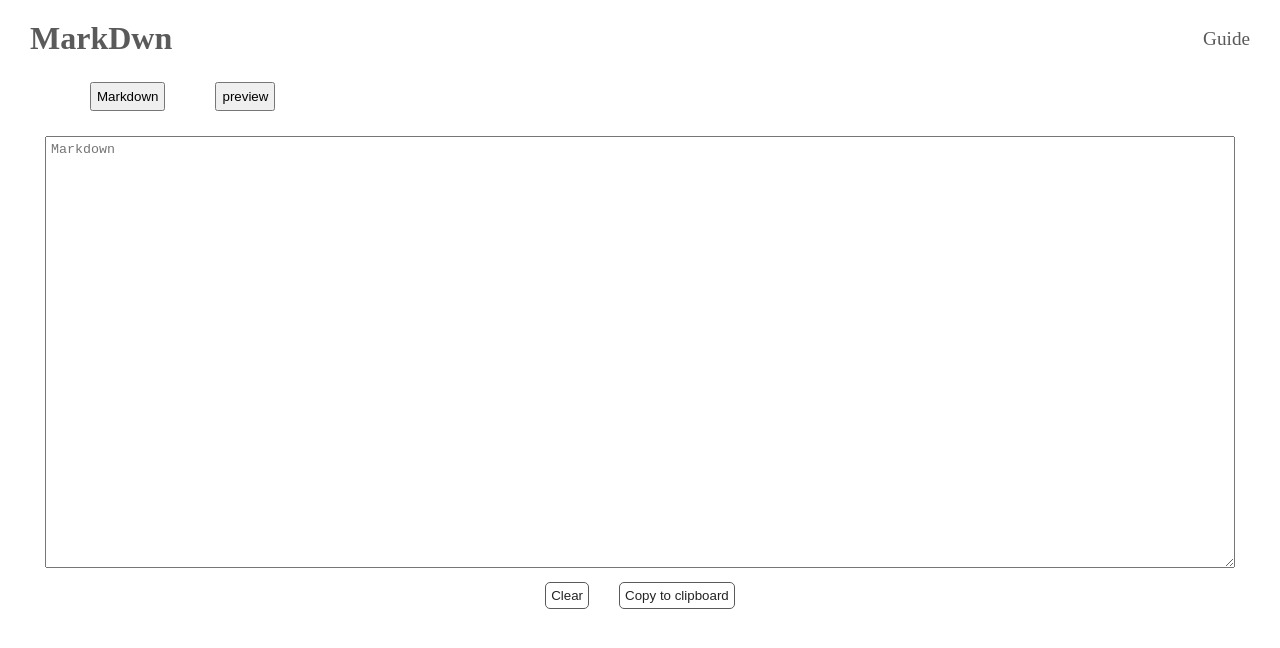
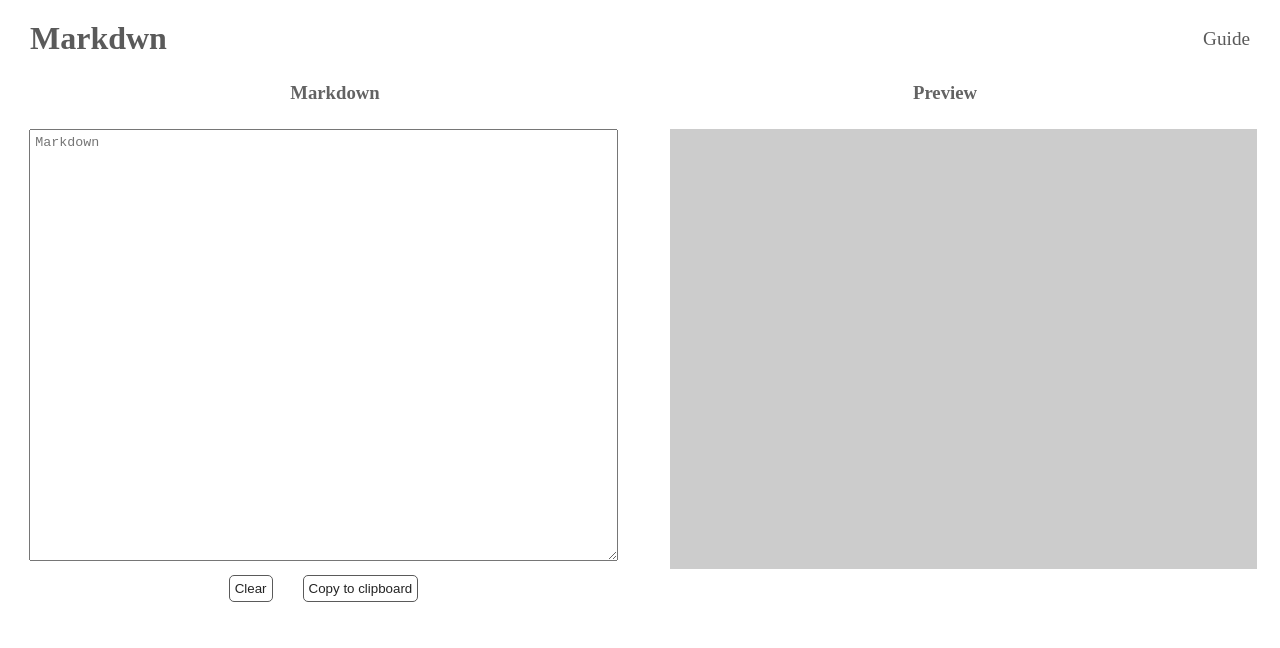
Before and after one commit to lolyparty/MarkDwn, a React (Create React App) app: page / in a window 1280 px wide. Shown: the top 648 px of the page. Built offline with nearby package versions, Linux system fonts and the light colour scheme.

Commit message:
added clipboard modal, improved ui on small devices

```diff
--- a/src/components/header/header.css
+++ b/src/components/header/header.css
@@ -11,3 +11,9 @@
     font-size: 1.2rem;
     padding-top:7.5px;
 }
+
+@media screen and (max-width:510px){
+    .header{
+        padding:10px;
+    }
+}
--- a/src/components/header/header.jsx
+++ b/src/components/header/header.jsx
@@ -4,7 +4,7 @@ import {Link} from 'react-router-dom'
 
 const Header = () =>{
     return <div className="header">
-        <div className="logo"><h1>MarkDwn</h1></div>
+        <div className="logo"><h1>Markdwn</h1></div>
         <Link className="guide" to="/guide">Guide</Link>
     </div>
 }
--- /dev/null
+++ b/src/components/markdownpreview/markprevsmall/markprevsmall.css
@@ -0,0 +1,27 @@
+
+.markdwn, .prev{
+    padding:5px;
+    border:none;
+    background:#fff;
+    font-size: 1rem;
+}
+
+.markdwn:focus, .prev:focus{
+    outline: #b6b6b6;
+}
+
+.markdwn{
+    margin-left:5px;
+}
+
+.prev{
+    margin-left:35px;
+}
+
+.active{
+    border-bottom:1px solid #b8b8b8;
+}
+
+.prevactive{
+    border-bottom:1px solid #b8b8b8;
+}
--- a/src/components/markdownpreview/markprevsmall/markprevsmall.jsx
+++ b/src/components/markdownpreview/markprevsmall/markprevsmall.jsx
@@ -1,11 +1,12 @@
 import React from 'react'
 import {Button} from '../../btn/btn'
+import './markprevsmall.css'
 
 
-const Markprevsmall = ({markdown,preview})=>{
+const Markprevsmall = ({markdown,preview,markdownactive,prevactive})=>{
     return <div className="markprevbtns">
-    <Button styleName="markdwn" name="Markdown" changed={markdown}/>
-    <Button styleName="prev" name="preview" changed={preview}/>
+    <Button styleName={`markdwn ${markdownactive}`} name="Markdown" changed={markdown}/>
+    <Button styleName={`prev ${prevactive}`} name="Preview" changed={preview}/>
 </div>
 }
 
--- a/src/components/markdownpreview/preview/preview.css
+++ b/src/components/markdownpreview/preview/preview.css
@@ -5,4 +5,7 @@
 .previewdiv{
     background: #cccccc;
     min-height: 430px;
+    width:95%;
+    margin: 0px auto;
+    padding:5px;
 }
--- a/src/components/markdwnapp.css
+++ b/src/components/markdwnapp.css
@@ -1,11 +1,7 @@
 .markprevbtns{
-    padding:5px 40px;
+    padding:5px 20px;
 }
 
-.markdwn, .prev{
-    margin-left:50px;
-    padding:5px;
-}
 
 .markdwn_big{
     display:flex;
@@ -18,3 +14,30 @@
 .markdwn_big .prevdiv{
     width:50%;
 }
+
+.copied{
+    position: fixed;
+    padding:5px 10px;
+    right:3%;
+    top:1%;
+    background:#5e5e5e;
+    color:#fff;
+    border-radius: 5px;
+    opacity:0;
+}
+
+.show{
+    animation:show 2s ease forwards;
+}
+
+@keyframes show {
+    0%{
+        opacity:1
+    }
+    99%{
+        opacity:1;
+    }
+    100%{
+        opacity:0;
+    }
+}
--- a/src/components/markdwnapp.jsx
+++ b/src/components/markdwnapp.jsx
@@ -8,9 +8,11 @@ import './markdwnapp.css'
 const Markdwnapp = () =>{
     const [display, setDisplay] = React.useState(true)
 
-    const [Device, setDevice] = React.useState(true)
+    const [Device, setDevice] = React.useState(false)
 
     const [markText, setText] = React.useState('')
+
+    const [copy, setCopy] = React.useState(false)
 
     const changedToMarkdown = () =>{
         setDisplay(true)
@@ -33,12 +35,17 @@ const Markdwnapp = () =>{
     const copied= (e)=>{
         e.preventDefault()
         const markUpText = markText
-        console.log(markUpText)
+        //Js copying fuction
+        setTimeout(()=>{
+            setCopy(true)
+        },500)
+        setCopy(false)
     }
 
 
     return <div>
-    {Device ? <Markprevsmall markdown={changedToMarkdown} preview={changedToPreview}/> : <Markprevbig />}
+    <div className={`copied ${copy && 'show'}`}>Copied to clipboard!</div>
+    {Device ? <Markprevsmall markdownactive={display && 'active'} prevactive={!display && 'prevactive'} markdown={changedToMarkdown} preview={changedToPreview}/> : <Markprevbig />}
     {Device ? (display ? <Markdown markup={markup} cleared={cleared} value={markText} copied={copied}/> : <Preview />): <div className="markdwn_big"><Markdown markup={markup} cleared={cleared} value={markText} copied={copied}/> <Preview /></div>}
     </div>
 }
--- a/src/index.css
+++ b/src/index.css
@@ -1,4 +1,5 @@
 #root{
     max-width:1400px;
     margin:0px auto;
+    position: relative;
 }
```
Also changed, not shown: public/manifest.json.
